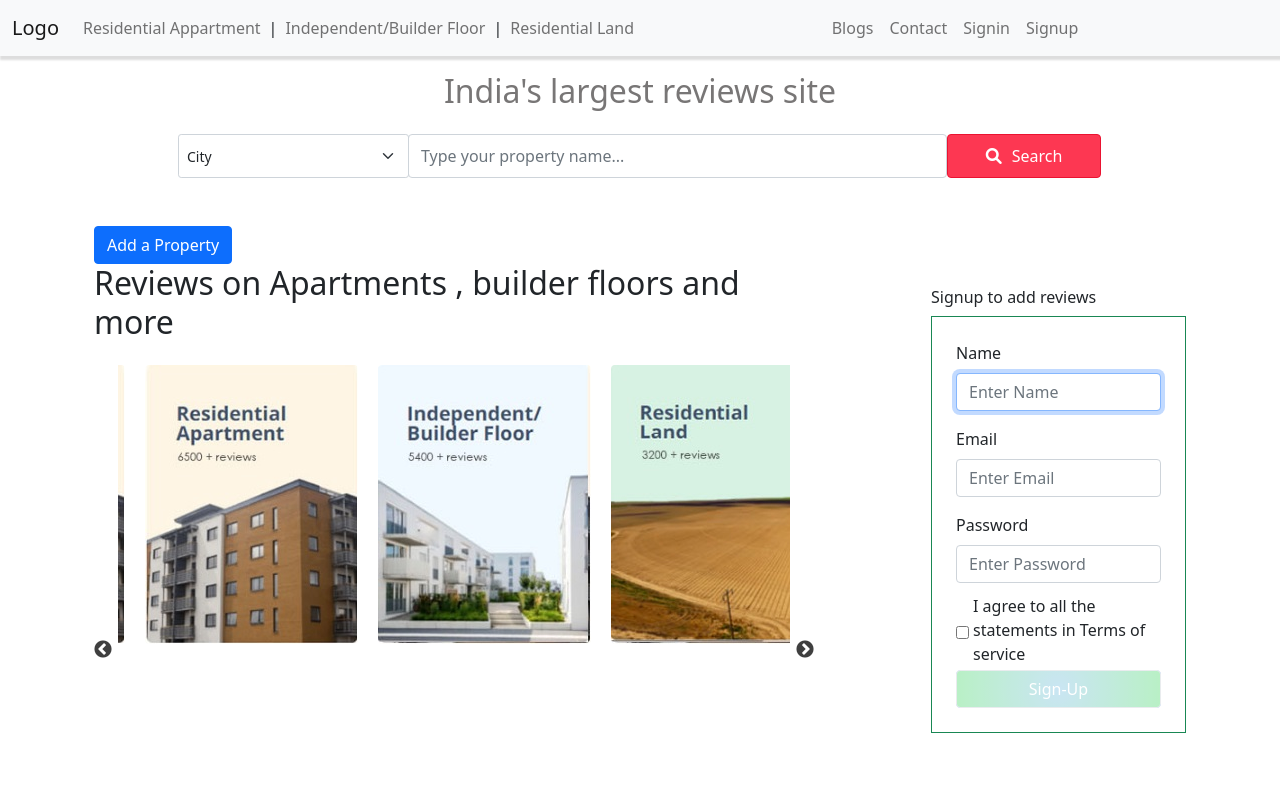
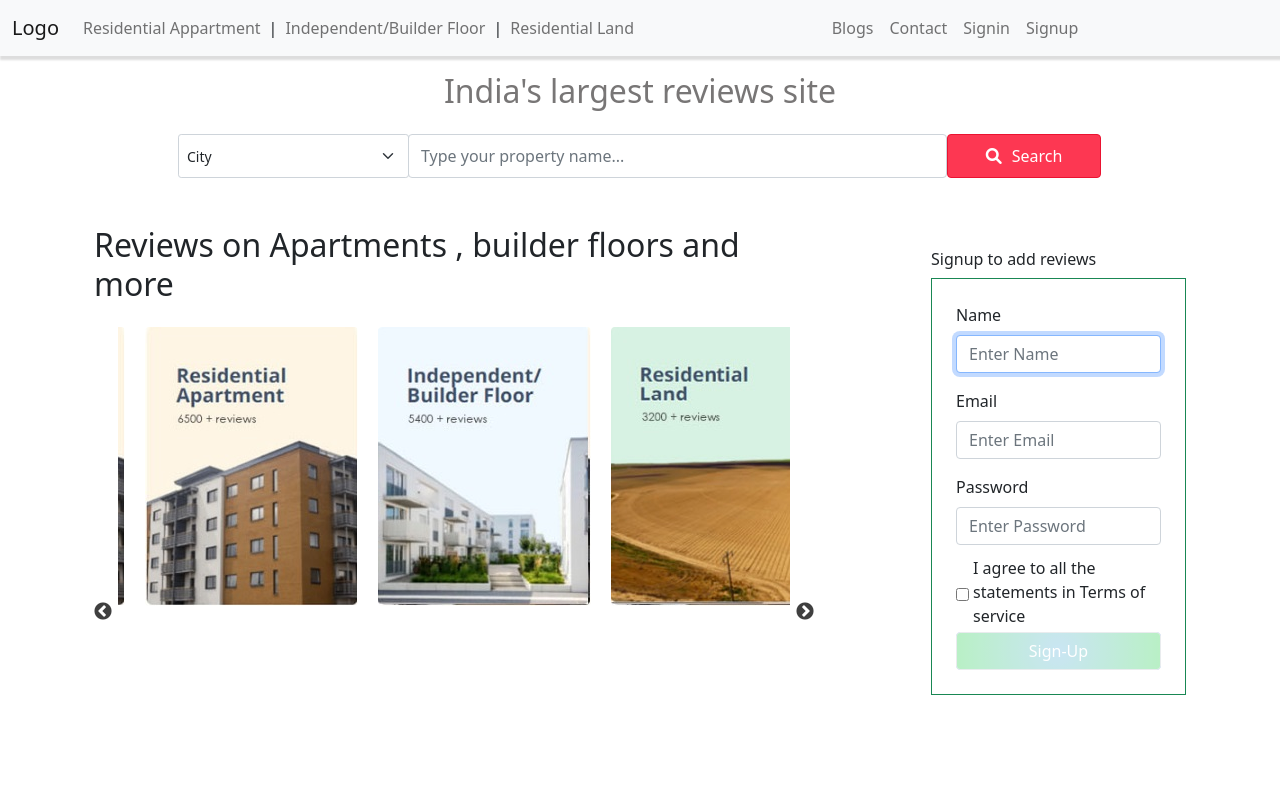
Before and after one commit to vpsingh007/review-frontend, a Next.js app: page / in a window 1280 px wide. Shown: the top 800 px of the page. Built offline with nearby package versions, Linux system fonts and the light colour scheme.

Commit message:
add: isAuth check for add a property button

```diff
--- a/src/pages/index.js
+++ b/src/pages/index.js
@@ -8,7 +8,7 @@ import PopupContext from '../components/context/popupContext';
 import { useContext } from 'react';
 import PropertyHomePage from '../components/property/PropertyHomePage';
 import { addProperty } from '../actions/propertyAction';
-import { signup, getCookie, isAuth } from '../actions/auth';
+import { getCookie, isAuth } from '../actions/auth';
 const Index = () => {
     const value = useContext(PopupContext);
     const { setIsPopupOpen, setPopupData } = value;
@@ -19,7 +19,7 @@ const Index = () => {
         addProperty(property, token).then(data => {
             if (data.error) {
                 console.log(data.error)
-            } else{
+            } else {
                 console.log(data)
             }
         });
@@ -48,7 +48,7 @@ const Index = () => {
                 <div className='container'>
                     <div className='row'>
                         <div className='col-sm-12'>
-                            <Button onClick={createPopup} variant="primary">Add a Property</Button>
+                            {isAuth() && <Button onClick={createPopup} variant="primary">Add a Property</Button>}
                             <PropertyHomePage />
                         </div>
                     </div>
```
